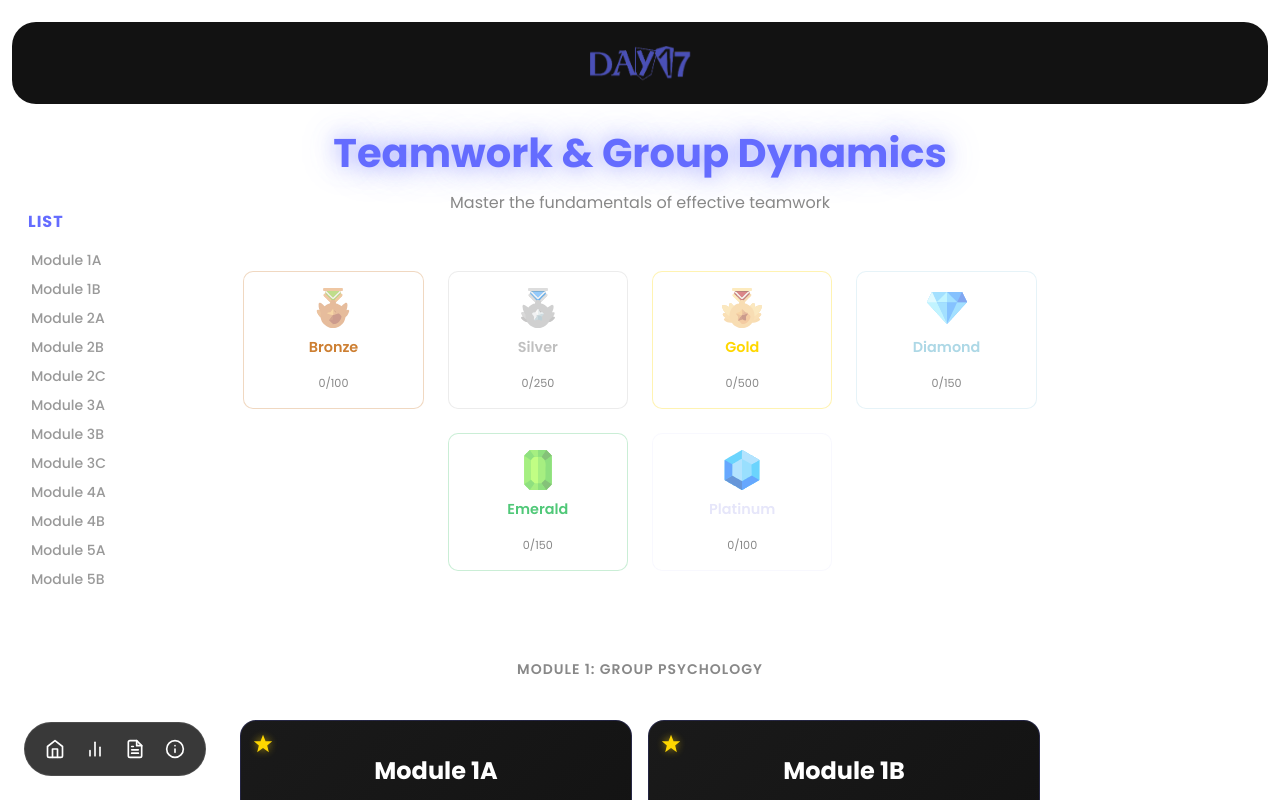
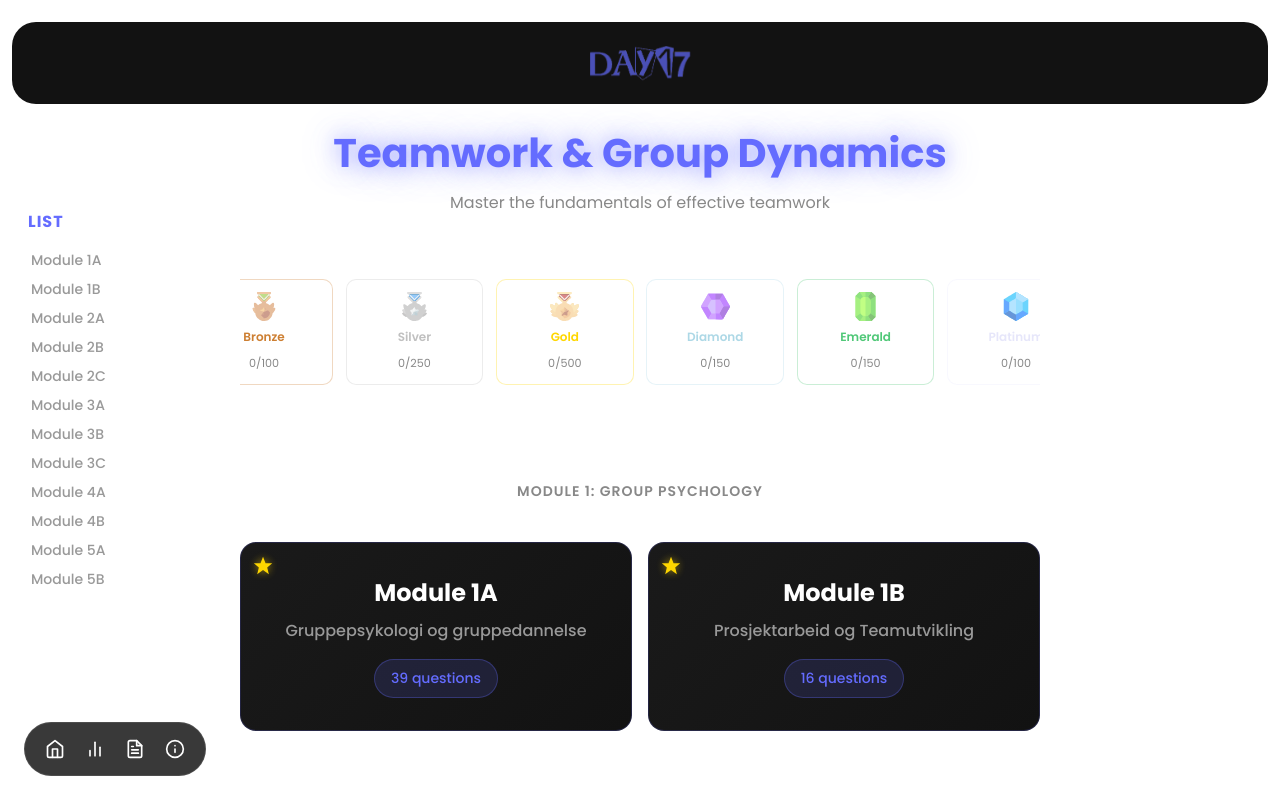
Before and after one commit to dvnnyle/skoolXit, a React (Vite) app: page / in a window 1280 px wide. Shown: the top 800 px of the page. Built offline with nearby package versions, Linux system fonts and the light colour scheme.

Commit message:
Update diamond SVG and layout medals on single line with compact sizing

```diff
--- a/src/pages/Home.css
+++ b/src/pages/Home.css
@@ -670,22 +670,25 @@
 /* Medal Milestones Inline */
 .medal-milestones-inline {
   display: flex;
-  gap: 1.5rem;
+  gap: 0.8rem;
   justify-content: center;
   margin: 1.5rem 0 2rem 0;
-  flex-wrap: wrap;
+  flex-wrap: nowrap;
+  overflow-x: auto;
+  padding: 0.5rem 0;
 }
 
 .achievement-medal-item {
   display: flex;
   flex-direction: column;
   align-items: center;
-  gap: 0.6rem;
-  padding: 1rem 1.2rem;
+  gap: 0.4rem;
+  padding: 0.8rem 0.8rem;
   background: rgba(255, 255, 255, 0.03);
   border: 1.5px solid;
   border-radius: 10px;
-  min-width: 140px;
+  min-width: 110px;
+  flex-shrink: 0;
   transition: all 0.3s ease;
 }
 
@@ -762,8 +765,8 @@
 }
 
 .medal-icon {
-  width: 2.5rem;
-  height: 2.5rem;
+  width: 1.8rem;
+  height: 1.8rem;
   object-fit: contain;
   transition: transform 0.3s ease, filter 0.3s ease;
 }
@@ -828,17 +831,18 @@
 }
 
 .medal-details h4 {
-  margin: 0 0 0.4rem 0;
-  font-size: 0.9rem;
+  margin: 0 0 0.2rem 0;
+  font-size: 0.75rem;
   font-weight: 600;
 }
 
 .medal-progress-bar {
-  height: 5px;
+  height: 3px;
   background: rgba(255, 255, 255, 0.1);
   border-radius: 2px;
   overflow: hidden;
-  margin-bottom: 0.3rem;
+  margin-bottom: 0.2rem;
+  width: 70px;
 }
 
 .medal-progress-fill {
```
Also changed, not shown: public/icons/diamond.svg.
